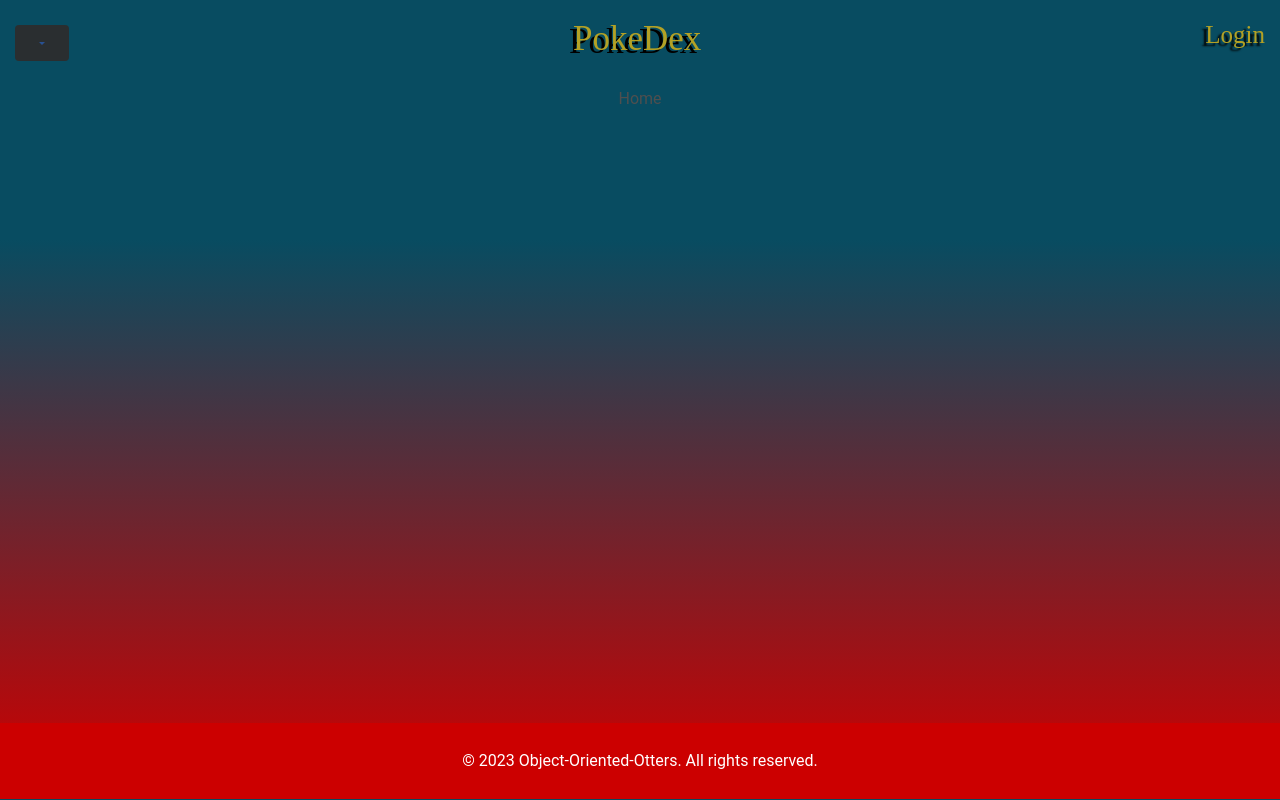
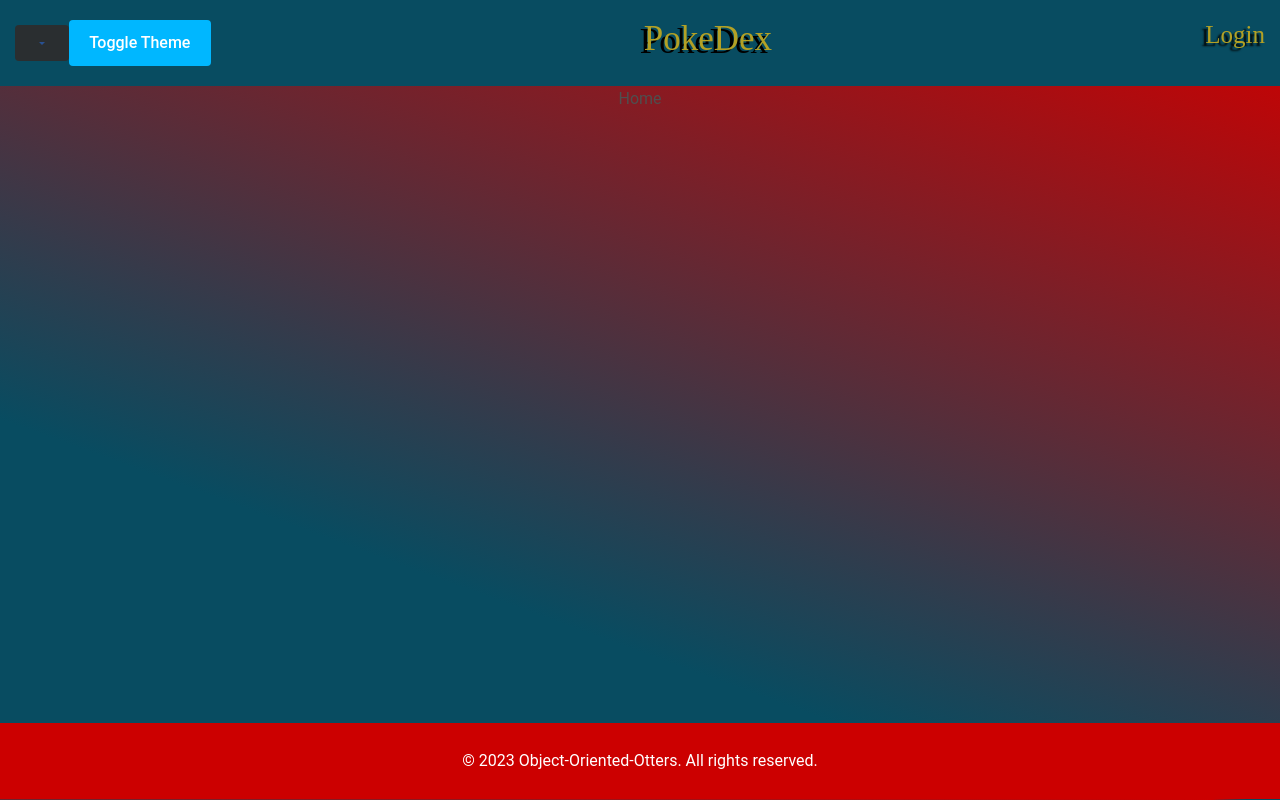
Before and after one commit to JulieKnox225/Pokedex-Object-Oriented-Otters, a React (Vite) app: page / in a window 1280 px wide. Built offline with nearby package versions, Linux system fonts and the light colour scheme; a web font is replaced by a local one.

Commit message:
Toggle Button
Added a toggle button to change theme(rough draft) need to fix css
(AV push)

```diff
--- a/src/components/Login.jsx
+++ b/src/components/Login.jsx
@@ -3,14 +3,11 @@
 import 'mdb-react-ui-kit/dist/css/mdb.min.css';
 import "@fortawesome/fontawesome-free/css/all.min.css";
 import {  Link } from 'react-router-dom';
-
-
 //Add a greeting to the user after login?
 
 export const Login = () => {
 
   return (
-
     <Form className='login--container' style={{marginTop: '45px'}}>
       <div>
       <div className='logo'>
@@ -44,5 +41,6 @@
       </Link>
       </div>
     </Form>
+
   );
 }
--- a/src/components/Navbar.jsx
+++ b/src/components/Navbar.jsx
@@ -1,12 +1,23 @@
-
+import { useState, useEffect } from 'react'
+import './darkMode.css';
 import Dropdown from 'react-bootstrap/Dropdown'
 
 
 export const Navbar = () => {
+   const [theme, setTheme] = useState('light')
+  const toggleTheme = () => {
+    if (theme === 'light') {
+      setTheme ('dark');
+    } else{
+      setTheme('light');
+    }
+  }
+  useEffect(()=> {
+    document.body.className = theme;
+  }, [theme]);
   return (
     <div>
       <nav className='nav-home'>
-
       <Dropdown>
         <Dropdown.Toggle className='drop' variant='secondary' id="dropdown-button-dark-example1">
         </Dropdown.Toggle>
@@ -21,12 +32,15 @@
 
         </Dropdown.Menu>
       </Dropdown>
+      <button className = "light-dark-btn"onClick={toggleTheme}>Toggle Theme</button>
         <a href="/" className="home-button">
         <h2 className="home-button-text">PokeDex</h2>
         </a>
         <a href='/Login'>
         <p className="login--text">Login</p>
         </a>
+      <a className={`App ${theme}`}>
+    </a>
         </nav>
     </div>
   )
--- /dev/null
+++ b/src/components/darkMode.css
@@ -0,0 +1,15 @@
+.dark{
+  background: linear-gradient(0deg, #084c61 1%,
+  #CC0000 2%, #084c61 70%);
+    color: #fff;
+  }
+  .light{
+    background: linear-gradient(200deg, #084c61 1%,
+    #CC0000 2%, #084c61 70%);
+  }
+ .light-dark-btn{
+    display: flex;
+    flex-wrap: nowrap;
+    color: rgb(255, 255, 255);
+    background-color: rgb(0, 183, 255);
+  }
--- a/src/index.css
+++ b/src/index.css
@@ -76,7 +76,7 @@
 
 /* End of Nav Bar */
 
-/* Login Page CSS AV*/
+/* Login Page*/
 
 form {
   margin-bottom: 10px;
@@ -122,7 +122,7 @@
   margin-bottom: 10px;
 }
 
-/* End of Login CSS AV*/
+/* End of Login*/
 
 /* General Buttons, inputs and textareas
 (Might have to change later according to each Page) */
@@ -155,7 +155,7 @@
   color:white;
 }
 
-/* Forgot Password CSS  */
+/* Forgot Password*/
 .h1-fpp{
   color: white;
   margin: 50px;
```
Also changed, not shown: src/App.jsx (+16 -2 lines).
